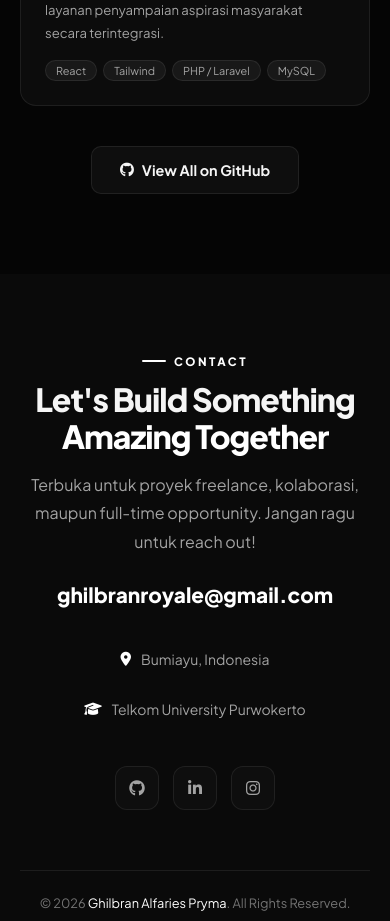
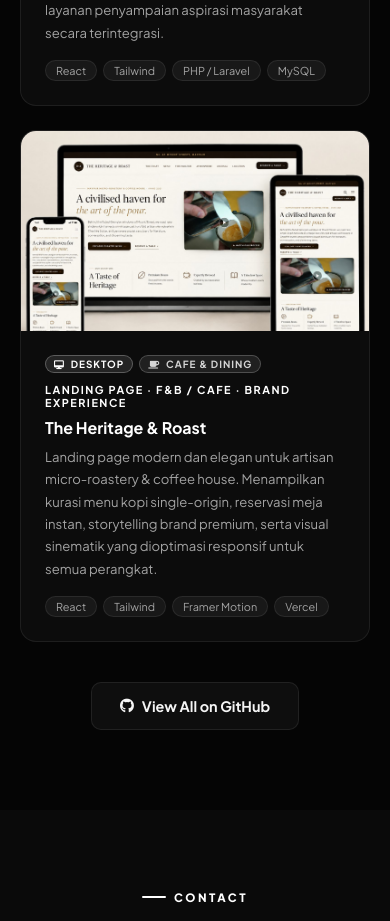
Before and after one commit to Ghilbranalf/Portfolio, a React (Vite) app: page / in a window 390 px wide. Shown: the part 8660-9581 px from the top of the page. Built offline with nearby package versions, Linux system fonts and the light colour scheme.

Commit message:
feat: add The Heritage & Roast cafe landing page project with responsive mockup image and AI chatbot integration

```diff
--- a/src/App.jsx
+++ b/src/App.jsx
@@ -7,6 +7,7 @@
 import sanggaluriImg from './assets/sanggaluri.jpg';
 import baksoPakMulImg from './assets/baksopakmul.jpg';
 import dprdImg from './assets/dprd.jpg';
+import heritageRoastImg from './assets/heritage-roast.jpg';
 
 function App() {
   const [isMobileMenuOpen, setIsMobileMenuOpen] = useState(false);
@@ -785,6 +786,42 @@
                            </div>
                        </div>
                    </div>
+
+                   {/* 7. The Heritage & Roast - Cafe Landing Page */}
+                   <div className="project-card">
+                       <div className="project-thumb">
+                           <div className="project-screen-wrap img-loading" id="thumb-heritage">
+                               <img src={heritageRoastImg}
+                                    alt="The Heritage & Roast Cafe Landing Page"
+                                    loading="lazy"
+                                    decoding="async"
+                                    style={{ width: "100%", height: "100%", objectFit: "cover", objectPosition: "top" }}
+                                    onLoad={(e) => e.target.parentElement.classList.remove('img-loading')}
+                                    onError={(e) => { e.target.style.display = 'none'; e.target.nextElementSibling.style.display = 'flex'; }}
+                               />
+                               <div className="thumb-fallback" style={{ display: 'none', background: 'linear-gradient(135deg,#0a0a0a,#1a1a1a)', width: '100%', height: '100%', alignItems: 'center', justifyContent: 'center', flexDirection: 'column', gap: '12px' }}>
+                                   <i className="fas fa-coffee" style={{ color: "#fff", fontSize: "2.5rem" }}></i>
+                                   <span style={{ color: "#fff", fontSize: "0.8rem", fontWeight: 700 }}>THE HERITAGE & ROAST</span>
+                               </div>
+                           </div>
+                           <div className="overlay">
+                               <a href="https://github.com/Ghilbranalf" target="_blank" rel="noreferrer" className="overlay-btn"><i className="fas fa-external-link-alt"></i> Live</a>
+                               <a href="https://github.com/Ghilbranalf" target="_blank" rel="noreferrer" className="overlay-btn"><i className="fab fa-github"></i> Code</a>
+                           </div>
+                       </div>
+                       <div className="project-body">
+                           <div className="device-badges">
+                               <span className="device-badge desktop"><i className="fas fa-desktop" style={{ fontSize: "0.55rem", marginRight: "3px" }}></i> Desktop</span>
+                               <span className="device-badge mobile"><i className="fas fa-coffee" style={{ fontSize: "0.55rem", marginRight: "3px" }}></i> Cafe &amp; Dining</span>
+                           </div>
+                           <div className="project-tag">Landing Page · F&amp;B / Cafe · Brand Experience</div>
+                           <h4>The Heritage &amp; Roast</h4>
+                           <p>Landing page modern dan elegan untuk artisan micro-roastery &amp; coffee house. Menampilkan kurasi menu kopi single-origin, reservasi meja instan, storytelling brand premium, serta visual sinematik yang dioptimasi responsif untuk semua perangkat.</p>
+                           <div className="project-stack">
+                               <span className="stack-tag">React</span><span className="stack-tag">Tailwind</span><span className="stack-tag">Framer Motion</span><span className="stack-tag">Vercel</span>
+                           </div>
+                       </div>
+                   </div>
                </div>
                <div className="text-center" style={{ marginTop: "40px", textAlign: "center" }}>
                   <a href="https://github.com/Ghilbranalf" target="_blank" rel="noreferrer" className="btn btn-ghost reveal"><i className="fab fa-github"></i> View All on GitHub</a>
--- a/src/components/Chatbot.jsx
+++ b/src/components/Chatbot.jsx
@@ -29,6 +29,8 @@
    - Inti: Website pemasaran perumahan modern untuk PT Abyakta Ageng Propertindo dengan fitur kalkulator simulasi cicilan KPR dan chatbot n8n untuk konversi leads.
 6. Sanggaluri Portal / SanggaluriSM (React, Tailwind, Vercel):
    - Inti: Portal internal terenkripsi tim kerja Sanggaluri untuk manajemen konten media sosial dan koordinasi operasional tim (dikerjakan kolaboratif bersama Natasya, Rendi, dan Egi).
+7. The Heritage & Roast (React, Tailwind CSS, Framer Motion, Vercel):
+   - Inti: Landing page eksklusif untuk artisan coffee house & micro-roastery premium, menyajikan kurasi menu kopi single-origin, reservasi meja online, dan visual brand elegan.
 
 Riset AI/ML:
 - Fine-tuning model IndoBERT untuk analisis sentimen review logistik J&T menggunakan Hugging Face Trainer API & PyTorch.
@@ -61,7 +63,7 @@
 const isAskingOtherPerson = (text) => {
   const q = text.toLowerCase();
   if (/\b(siapa|tentang)\b/i.test(q)) {
-    const isAboutOwnerOrProject = /\b(ghilbran|alfaries|kamu|anda|bot|ai|lu|lo|dirimu|author|developer|pembuat|pemilik|pengembang|portfolio|portofolio|dprd|gradia|bakso|pak mul|ibravia|geefi|sanggaluri|indobert|honeypot)\b/i.test(q);
+    const isAboutOwnerOrProject = /\b(ghilbran|alfaries|kamu|anda|bot|ai|lu|lo|dirimu|author|developer|pembuat|pemilik|pengembang|portfolio|portofolio|dprd|gradia|bakso|pak mul|ibravia|geefi|sanggaluri|indobert|honeypot|heritage|roast|cafe|kafe|coffee)\b/i.test(q);
     return !isAboutOwnerOrProject;
   }
   return false;
@@ -161,6 +163,18 @@
     return `Sanggaluri Portal adalah sistem internal aman untuk tim operasional Sanggaluri dalam mengelola alur kerja konten promosi media sosial dan koordinasi tim secara terpusat. Proyek ini dibangun kolaboratif menggunakan **React dan Tailwind CSS**.`;
   }
 
+  // The Heritage & Roast
+  if (/\b(heritage|roast|cafe|kafe|kopi|coffee|roastery)\b/i.test(q)) {
+    return `The Heritage & Roast adalah landing page eksklusif untuk artisan micro-roastery dan coffee house modern.
+
+Fitur utamanya meliputi:
+• **Curated Menu**: Eksplorasi racikan kopi single-origin pilihan dengan visual menggugah selera.
+• **Reservasi Meja Instan**: Form reservasi langsung bagi pengunjung cafe.
+• **Brand Experience Elegan**: Desain atmosferik berkelas yang responsif di smartphone, tablet, maupun desktop.
+
+Dibangun dengan **React, Tailwind CSS, dan Framer Motion**.`;
+  }
+
   // AI & ML
   if (/\b(indobert|bert|nlp|sentiment|sentimen|j&t|honeypot|cuip|random forest|machine learning|ai)\b/i.test(q)) {
     return `Di bidang AI & Machine Learning, Ghilbran fokus pada NLP dan Keamanan Siber:
@@ -170,13 +184,14 @@
 
   // Semua Proyek
   if (/\b(proyek|project|portofolio|portfolio|karya|hasil kerja|udah bikin apa|pernah buat apa)\b/i.test(q)) {
-    return `Ghilbran memiliki 6 proyek unggulan yang memecahkan masalah nyata:
+    return `Ghilbran memiliki 7 proyek unggulan yang memecahkan masalah nyata:
 1. **Web DPRD Kabupaten Purbalingga**: Portal resmi legislatif daerah untuk transparansi publik dan e-aspirasi.
 2. **E-Commerce Bakso Pak Mul**: Toko online rantai pasok bahan baku bakso & mie ayam dengan transaksi otomatis.
-3. **GRADIA Mobile App**: Aplikasi mobile mahasiswa untuk mencatat jadwal kuliah, presensi, dan deadline tugas.
-4. **Ibravia Residence**: Platform perumahan terintegrasi dashboard monitoring penjualan.
-5. **Geefi Residence**: Website pemasaran properti dengan kalkulator simulasi KPR.
-6. **Sanggaluri Portal**: Sistem manajemen internal alur promosi media sosial tim.
+3. **The Heritage & Roast**: Landing page eksklusif artisan coffee house & micro-roastery.
+4. **GRADIA Mobile App**: Aplikasi mobile mahasiswa untuk mencatat jadwal kuliah, presensi, dan deadline tugas.
+5. **Ibravia Residence**: Platform perumahan terintegrasi dashboard monitoring penjualan.
+6. **Geefi Residence**: Website pemasaran properti dengan kalkulator simulasi KPR.
+7. **Sanggaluri Portal**: Sistem manajemen internal alur promosi media sosial tim.
 
 Anda bisa melihat detail tiap proyek di bagian [Featured Projects](#projects)!`;
   }
```
Also changed, not shown: src/assets/heritage-roast.jpg (added).
